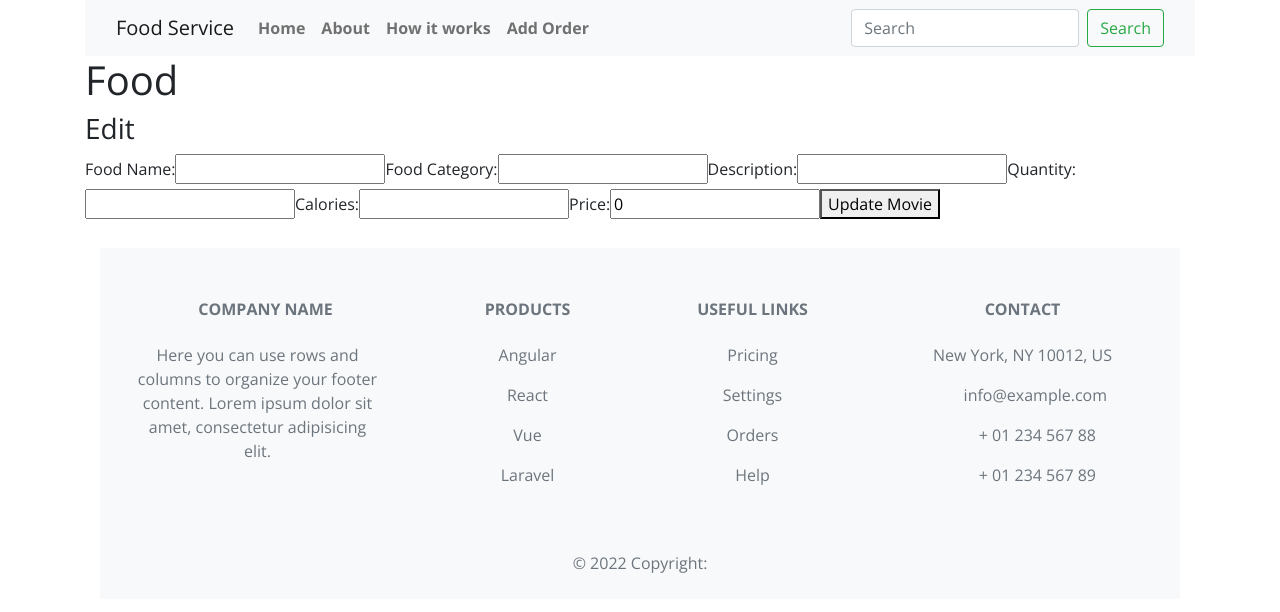
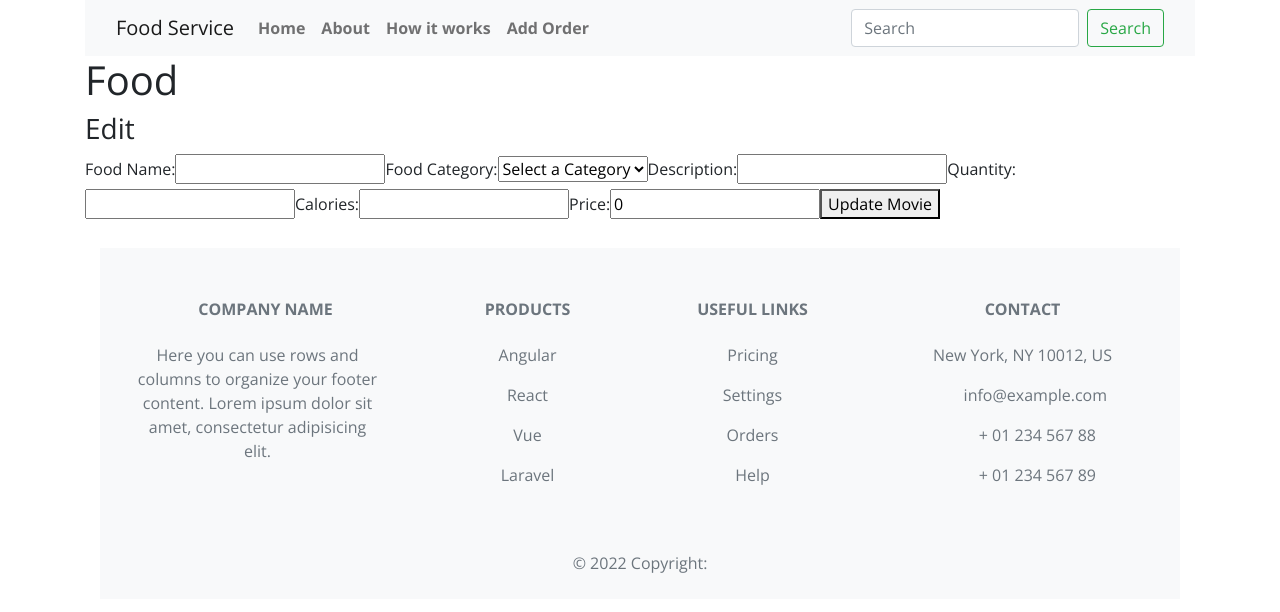
Before and after one commit to EdonaElshani/FoodService-MERN, a React (Create React App) app in the folder client/: page /edit/1 in a window 1280 px wide. Shown: the top 612 px of the page. Built offline with nearby package versions, Linux system fonts and the light colour scheme; no server answers.

Commit message:
updated dropdown

```diff
--- a/client/src/components/EditFood.js
+++ b/client/src/components/EditFood.js
@@ -64,7 +64,18 @@ const EditPet = () => {
             <input type='text' id='name' value={name} onChange={ e => setName(e.target.value)} />
 
             <label htmlFor='category'>Food Category:</label>
-            <input type='text' id='category' value={category} onChange={ e => setCategory(e.target.value)} />
+            <select
+            value={category}
+            name="category"
+            onChange={(e) => setCategory(e.target.value)}>
+                <option>Select a Category</option>
+                <option value="Breakfast">Breakfast</option>
+                <option value="Lunch">Lunch</option>
+                <option value="Dinner">Dinner</option>
+                <option value="Dessert">Dessert</option>
+                <option value="Vegan">Vegan</option>
+                <option value="Vegetarian">Vegetarian</option>
+            </select>
 
             <label htmlFor='description'>Description:</label>
             <input type='text' id='description' value={description} onChange={ e => setDescription(e.target.value)} />
```
